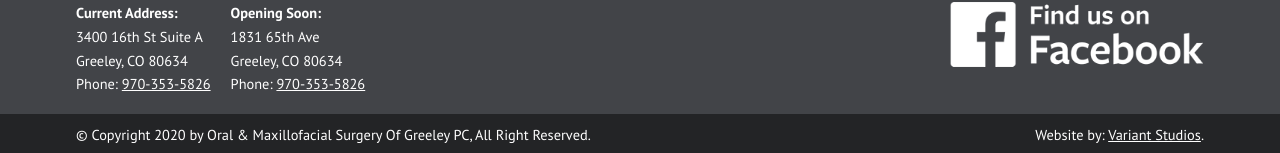
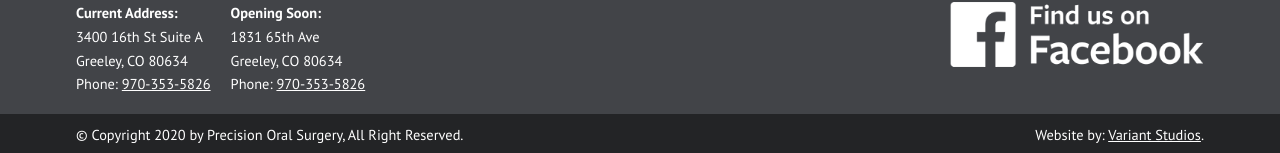
Before and after one commit to variantstudios/oralsurgeryofgreeley.com, a Jekyll site: the page built from index.html, in a window 1280 px wide. Shown: the part 1460-1613 px from the top of the page. Built offline with Jekyll 4.4.1, drawn with Linux system fonts in a browser that asks for light colours; cached includes are drawn as plain includes.

Commit message:
Updated '_includes/footer-bottom.html' via CloudCannon

```diff
--- a/_includes/footer-bottom.html
+++ b/_includes/footer-bottom.html
@@ -4,7 +4,7 @@
             <span class="left">&copy; Copyright
                 <script>
                     document.write(new Date().getFullYear());
-                </script> by Oral &amp; Maxillofacial Surgery Of Greeley PC, All Right Reserved.</span>
+                </script> by Precision Oral Surgery, All Right Reserved.</span>
             <span class="right">Website by: <a href="https://www.variantstudios.com" target="_blank">Variant Studios</a>.</span>
         </div>
     </div>
```
